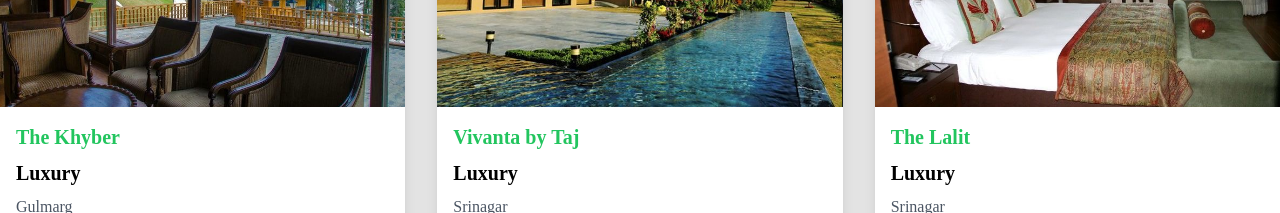
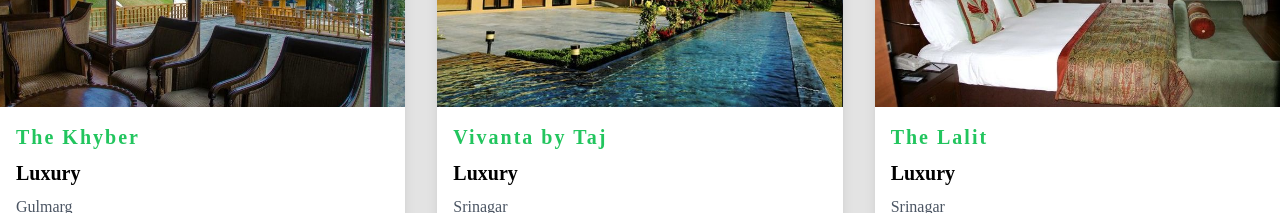
Before and after one commit to Basit-Bashir/Kashmir-tour, a React (Create React App) app: page / in a window 1280 px wide. Shown: the part 3700-3913 px from the top of the page. Built offline with nearby package versions, Linux system fonts and the light colour scheme.

Commit message:
updated hotels section

```diff
--- a/src/components/Main/Hotels.js
+++ b/src/components/Main/Hotels.js
@@ -66,7 +66,7 @@ const Hotels = () => {
                 ))}
               </Slider>
               <div className="p-4 flex flex-col justify-between flex-1 bg-white">
-                <h3 className="text-xl font-semibold text-green-500 mb-2 bg-transparent">
+                <h3 className="text-xl font-semibold text-green-500 mb-2 bg-transparent tracking-widest">
                   {hotel.name}
                 </h3>
                 <h3 className="text-xl font-semibold mb-2 bg-transparent">
```
